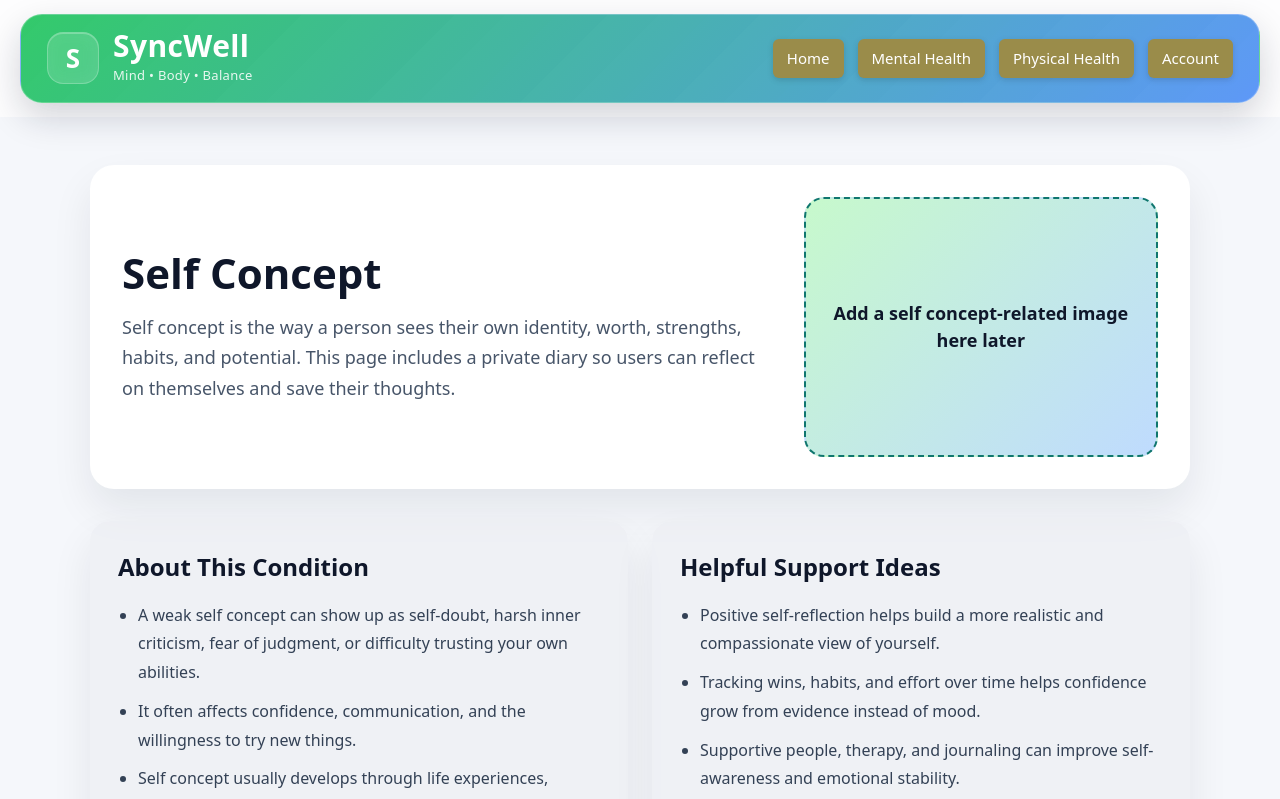
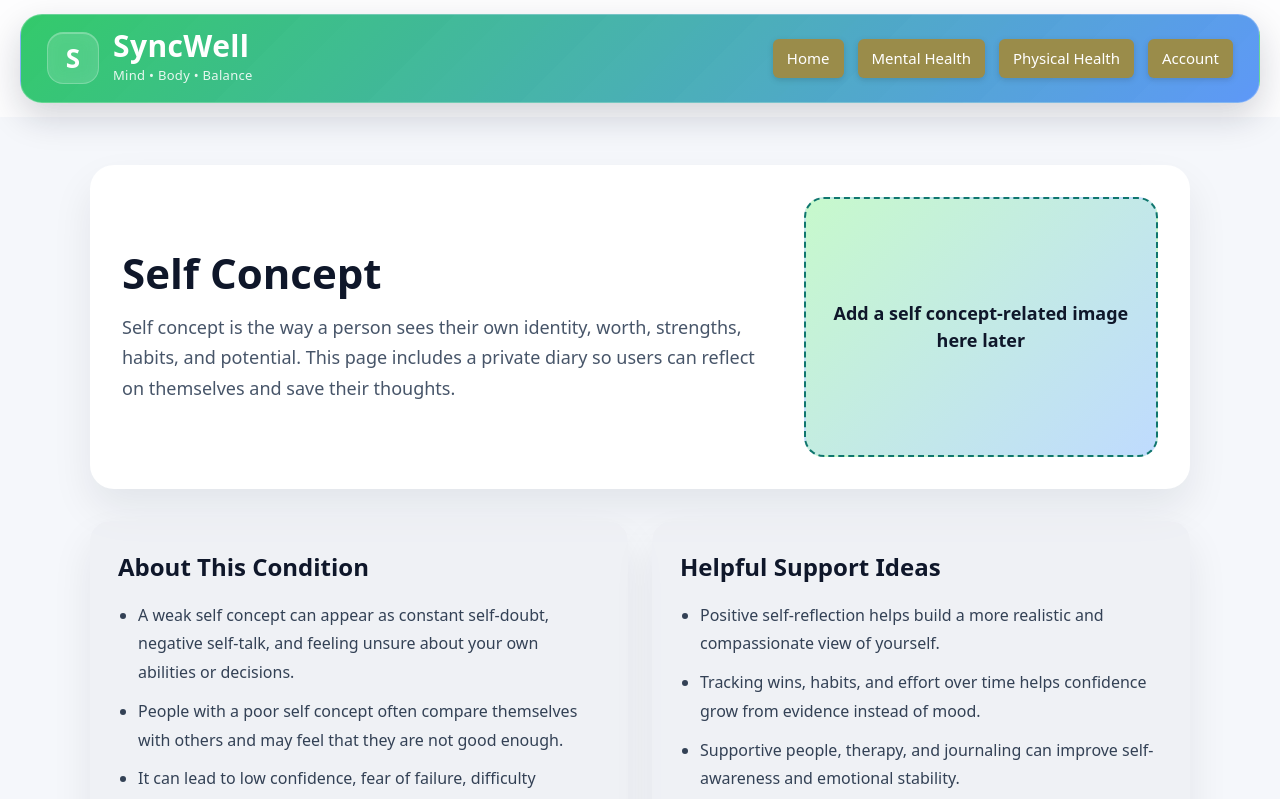
Before and after one commit to keshav6789/SyncWell, a React (Vite) app in the folder SyncWell/: page /mental/self-concept in a window 1280 px wide. Shown: the top 799 px of the page. Built offline with nearby package versions, Linux system fonts and the light colour scheme; no server answers; sample sign-in values are in the browser's storage.

Commit message:
SelfConceptPage

```diff
--- a/SyncWell/src/pages/SelfConceptPage.jsx
+++ b/SyncWell/src/pages/SelfConceptPage.jsx
@@ -6,24 +6,31 @@ function SelfConceptPage() {
     <MentalHealthArticlePage
       title="Self Concept"
       intro="Self concept is the way a person sees their own identity, worth, strengths, habits, and potential. This page includes a private diary so users can reflect on themselves and save their thoughts."
+
       disorderPoints={[
-        "A weak self concept can show up as self-doubt, harsh inner criticism, fear of judgment, or difficulty trusting your own abilities.",
+        "A weak self concept can appear as constant self-doubt, negative self-talk, and feeling unsure about your own abilities or decisions.",
+        "People with a poor self concept often compare themselves with others and may feel that they are not good enough.",
+        "It can lead to low confidence, fear of failure, difficulty expressing opinions, and hesitation when trying new opportunities.",
+        "Negative self concept may develop from past experiences such as criticism, rejection, bullying, or lack of emotional support.",
+        "A weak self concept can show up as harsh inner criticism, fear of judgment, or difficulty trusting your own abilities.",
         "It often affects confidence, communication, and the willingness to try new things.",
         "Self concept usually develops through life experiences, relationships, feedback, and repeated self-talk."
       ]}
+
       solutionPoints={[
         "Positive self-reflection helps build a more realistic and compassionate view of yourself.",
         "Tracking wins, habits, and effort over time helps confidence grow from evidence instead of mood.",
         "Supportive people, therapy, and journaling can improve self-awareness and emotional stability.",
-        "Reach out to someone you trust",
-        "Follow a simple daily routine",
-        "Spend time in sunlight and fresh air",
-        "Seek professional support when needed",
-         "Accept yourself and your imperfections",
-        "Focus on personal growth",
-        "Set realistic goals",
-        "Practice positive self-talk"
+        "Reach out to someone you trust.",
+        "Follow a simple daily routine.",
+        "Spend time in sunlight and fresh air.",
+        "Seek professional support when needed.",
+        "Accept yourself and your imperfections.",
+        "Focus on personal growth.",
+        "Set realistic goals.",
+        "Practice positive self-talk."
       ]}
+
       imageLabel="Add a self concept-related image here later"
     >
       <SelfConceptDiary />
```
